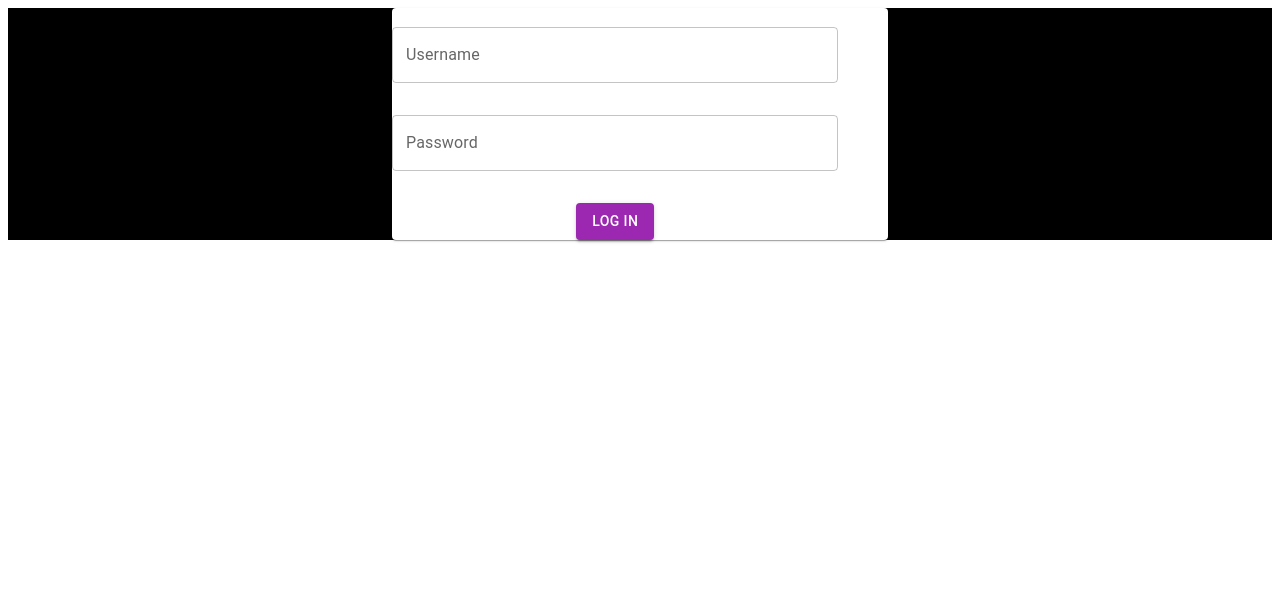
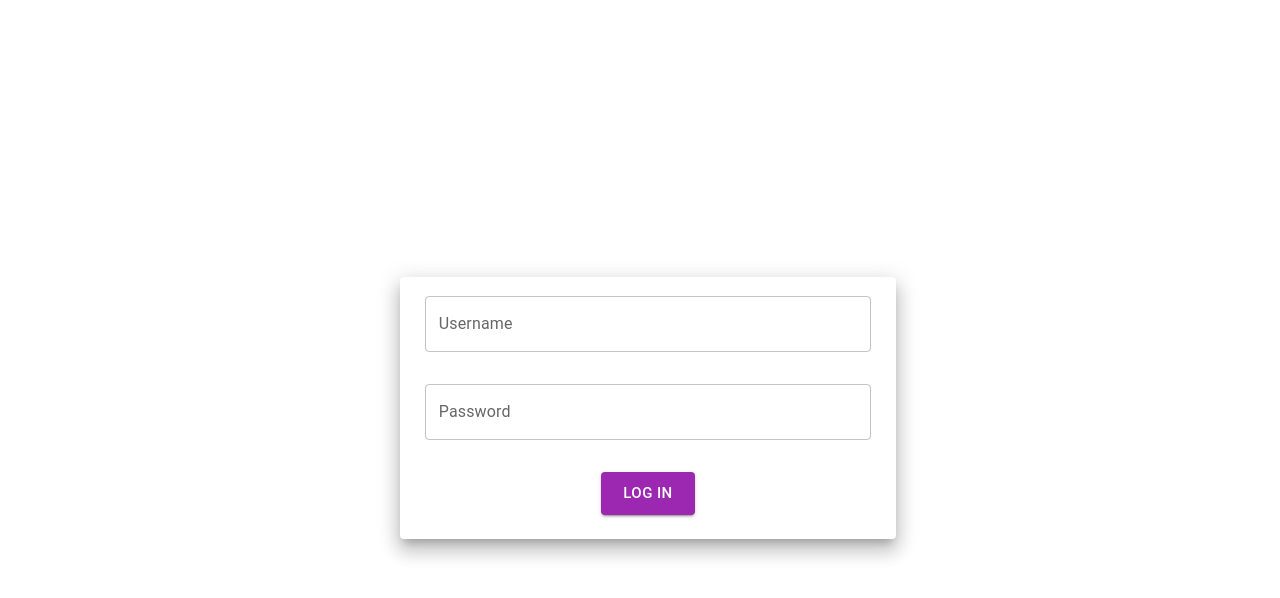
Before and after one commit to nachodmedina/olga, a Next.js app: page /login in a window 1280 px wide. Shown: the top 598 px of the page. Built offline with nearby package versions, Linux system fonts and the light colour scheme.

Commit message:
centrado login

```diff
--- a/pages/login/index.js
+++ b/pages/login/index.js
@@ -20,27 +20,17 @@ const LoginPage = () => {
     return (
       <Box
         sx={{
-          backgroundColor: "black",
-          width: 'auto',
-          display: "flex",
-          height: 'auto',
           display: "flex",
           justifyContent: "center",
           alignItems: "center",
+          width: '100vw',
+          height: '100vh',
         }}
       >
-        <Paper sx={{ display: "flex" }}>
+        <Paper sx={{ display: "flex", justifyContent:"center", alignItems: "center", }} elevation={12} >
           <Box
-            sx={{
-              width: "90%",
-              maxWidth: 500,
-              display: "flex",
-              flexDirection: "column",
-              alignItems: "center",
-              margin: 0,
-            }}
-          >
-            <form style={{ marginTop: 3 }} onSubmit={handleSubmit}>
+            sx={{ maxWidth: '90%' }}>
+            <form style={{ marginTop: 3  }} onSubmit={handleSubmit}>
               <TextField
                 label="Username"
                 value={username}
@@ -61,10 +51,11 @@ const LoginPage = () => {
               />
               <Box display="flex" justifyContent="center" alignItems="center">
                 <Button
-                  sx={{ marginTop: 3, padding: spacing(2) }}
+                  sx={{ marginTop: 3, padding: spacing(2), marginBottom: 3 }}
                   variant="contained"
                   color="secondary"
                   type="submit"
+                  size="large"
                 >
                   Log In
                 </Button>
```
